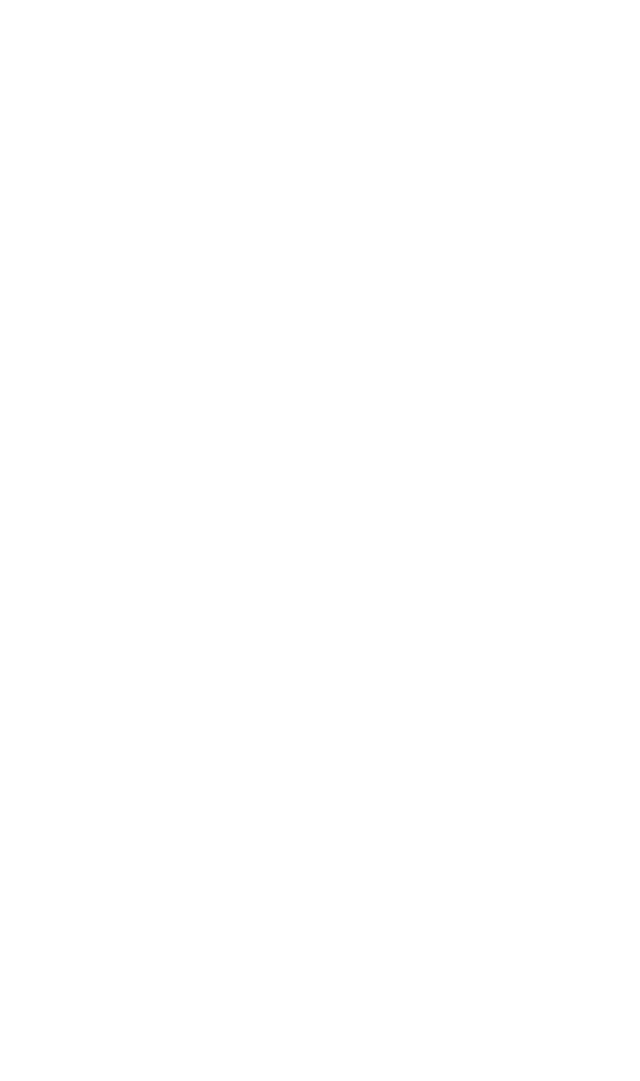
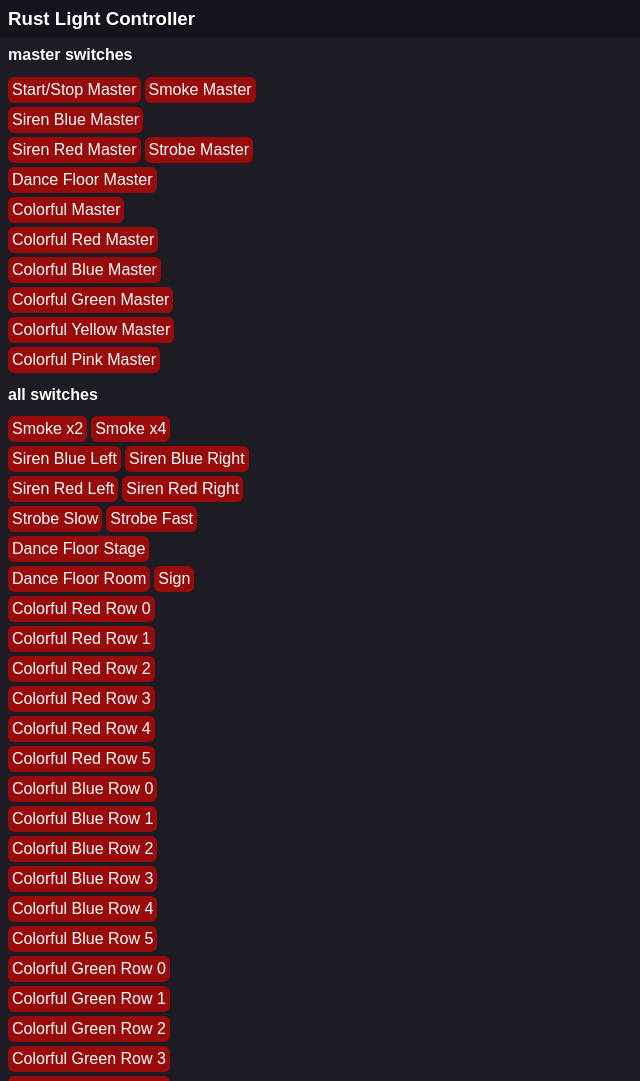
Before and after one commit to WlanKabL/Rust-LJ, a website: page public/index.html in a window 1280 px wide. Shown: the top 1081 px of the page, without its empty margins (0-640 px from the left). Before the commit the page ends 800 px from the top, so only its background shows below. Drawn offline with Linux system fonts and the light colour scheme.

Commit message:
add basic switch panel

```diff
--- a/public/index.html
+++ b/public/index.html
@@ -1,11 +1,36 @@
 <!DOCTYPE html>
 <html lang="en">
+
 <head>
-    <meta charset="UTF-8">
-    <meta name="viewport" content="width=device-width, initial-scale=1.0">
-    <title>Rust Light Controller</title>
+	<meta charset="UTF-8">
+	<meta name="viewport" content="width=device-width, initial-scale=1.0">
+	<link rel="stylesheet" href="./style.css">
+	<title>Rust Light Controller</title>
 </head>
+
 <body>
+	<div class="header">
+		<h3 id="title">Rust Light Controller</h3>
+	</div>
 
+	<div class="container">
+		<div id="panel-left">
+			<h4>master switches</h4>
+			<div id="panel-master"></div>
+
+			<h4>all switches</h4>
+			<div id="panel-all"></div>
+
+		</div>
+
+		<div id="panel-right">
+
+		</div>
+	</div>
+
+
+
+	<script src="./script.js"></script>
 </body>
+
 </html>
--- /dev/null
+++ b/public/script.js
@@ -0,0 +1,344 @@
+let smartSwitches = {
+	startStop: {
+		master: {
+			id: "startStop.master",
+			name: "Start/Stop Master",
+			state: false
+		}
+	},
+	smoke: {
+		master: {
+			id: "smoke.master",
+			name: "Smoke Master",
+			state: false
+		},
+		x2: {
+			id: "smoke.x2",
+			name: "Smoke x2",
+			state: false
+		},
+		x4: {
+			id: "smoke.x4",
+			name: "Smoke x4",
+			state: false
+		}
+	},
+	sirenBlue: {
+		master: {
+			id: "sirenBlue.master",
+			name: "Siren Blue Master",
+			state: false
+		},
+		left: {
+			id: "sirenBlue.left",
+			name: "Siren Blue Left",
+			state: false
+		},
+		right: {
+			id: "sirenBlue.right",
+			name: "Siren Blue Right",
+			state: false
+		}
+	},
+	sirenRed: {
+		master: {
+			id: "sirenRed.master",
+			name: "Siren Red Master",
+			state: false
+		},
+		left: {
+			id: "sirenRed.left",
+			name: "Siren Red Left",
+			state: false
+		},
+		right: {
+			id: "sirenRed.right",
+			name: "Siren Red Right",
+			state: false
+		}
+	},
+	strobe: {
+		master: {
+			id: "strobe.master",
+			name: "Strobe Master",
+			state: false
+		},
+		slow: {
+			id: "strobe.slow",
+			name: "Strobe Slow",
+			state: false
+		},
+		fast: {
+			id: "strobe.fast",
+			name: "Strobe Fast",
+			state: false
+		}
+	},
+	danceFloor: {
+		master: {
+			id: "danceFloor.master",
+			name: "Dance Floor Master",
+			state: false
+		},
+		stage: {
+			id: "danceFloor.stage",
+			name: "Dance Floor Stage",
+			state: false
+		},
+		room: {
+			id: "danceFloor.room",
+			name: "Dance Floor Room",
+			state: false
+		}
+	},
+	sign: {
+		id: "sign",
+		name: "Sign",
+		state: false
+	},
+	colorful: {
+		master: {
+			id: "colorful.master",
+			name: "Colorful Master",
+			state: false
+		},
+		red: {
+			master: {
+				id: "colorful.red.master",
+				name: "Colorful Red Master",
+				state: false
+			},
+			row0: {
+				id: "colorful.red.row0",
+				name: "Colorful Red Row 0",
+				state: false
+			},
+			row1: {
+				id: "colorful.red.row1",
+				name: "Colorful Red Row 1",
+				state: false
+			},
+			row2: {
+				id: "colorful.red.row2",
+				name: "Colorful Red Row 2",
+				state: false
+			},
+			row3: {
+				id: "colorful.red.row3",
+				name: "Colorful Red Row 3",
+				state: false
+			},
+			row4: {
+				id: "colorful.red.row4",
+				name: "Colorful Red Row 4",
+				state: false
+			},
+			row5: {
+				id: "colorful.red.row5",
+				name: "Colorful Red Row 5",
+				state: false
+			}
+		},
+		blue: {
+			master: {
+				id: "colorful.blue.master",
+				name: "Colorful Blue Master",
+				state: false
+			},
+			row0: {
+				id: "colorful.blue.row0",
+				name: "Colorful Blue Row 0",
+				state: false
+			},
+			row1: {
+				id: "colorful.blue.row1",
+				name: "Colorful Blue Row 1",
+				state: false
+			},
+			row2: {
+				id: "colorful.blue.row2",
+				name: "Colorful Blue Row 2",
+				state: false
+			},
+			row3: {
+				id: "colorful.blue.row3",
+				name: "Colorful Blue Row 3",
+				state: false
+			},
+			row4: {
+				id: "colorful.blue.row4",
+				name: "Colorful Blue Row 4",
+				state: false
+			},
+			row5: {
+				id: "colorful.blue.row5",
+				name: "Colorful Blue Row 5",
+				state: false
+			}
+		},
+		green: {
+			master: {
+				id: "colorful.green.master",
+				name: "Colorful Green Master",
+				state: false
+			},
+			row0: {
+				id: "colorful.green.row0",
+				name: "Colorful Green Row 0",
+				state: false
+			},
+			row1: {
+				id: "colorful.green.row1",
+				name: "Colorful Green Row 1",
+				state: false
+			},
+			row2: {
+				id: "colorful.green.row2",
+				name: "Colorful Green Row 2",
+				state: false
+			},
+			row3: {
+				id: "colorful.green.row3",
+				name: "Colorful Green Row 3",
+				state: false
+			},
+			row4: {
+				id: "colorful.green.row4",
+				name: "Colorful Green Row 4",
+				state: false
+			},
+			row5: {
+				id: "colorful.green.row5",
+				name: "Colorful Green Row 5",
+				state: false
+			}
+		},
+		yellow: {
+			master: {
+				id: "colorful.yellow.master",
+				name: "Colorful Yellow Master",
+				state: false
+			},
+			row0: {
+				id: "colorful.yellow.row0",
+				name: "Colorful Yellow Row 0",
+				state: false
+			},
+			row1: {
+				id: "colorful.yellow.row1",
+				name: "Colorful Yellow Row 1",
+				state: false
+			},
+			row2: {
+				id: "colorful.yellow.row2",
+				name: "Colorful Yellow Row 2",
+				state: false
+			},
+			row3: {
+				id: "colorful.yellow.row3",
+				name: "Colorful Yellow Row 3",
+				state: false
+			},
+			row4: {
+				id: "colorful.yellow.row4",
+				name: "Colorful Yellow Row 4",
+				state: false
+			},
+			row5: {
+				id: "colorful.yellow.row5",
+				name: "Colorful Yellow Row 5",
+				state: false
+			}
+		},
+		pink: {
+			master: {
+				id: "colorful.pink.master",
+				name: "Colorful Pink Master",
+				state: false
+			},
+			row0: {
+				id: "colorful.pink.row0",
+				name: "Colorful Pink Row 0",
+				state: false
+			},
+			row1: {
+				id: "colorful.pink.row1",
+				name: "Colorful Pink Row 1",
+				state: false
+			},
+			row2: {
+				id: "colorful.pink.row2",
+				name: "Colorful Pink Row 2",
+				state: false
+			},
+			row3: {
+				id: "colorful.pink.row3",
+				name: "Colorful Pink Row 3",
+				state: false
+			},
+			row4: {
+				id: "colorful.pink.row4",
+				name: "Colorful Pink Row 4",
+				state: false
+			},
+			row5: {
+				id: "colorful.pink.row5",
+				name: "Colorful Pink Row 5",
+				state: false
+			}
+		}
+	}
+};
+
+const panelAll = document.getElementById("panel-all");
+const panelMaster = document.getElementById("panel-master");
+
+const updateHz = 60;
+const updateMs = Math.floor(1 / updateHz * 1000);
+
+
+function init() {
+
+	function createButton(smartSwitch, panel) {
+		const childNode = document.createElement("div");
+		childNode.innerHTML = smartSwitch.name;  // Display the name property
+		childNode.classList.add("switch");
+		childNode.classList.add(smartSwitch.state);
+		childNode.id = smartSwitch.id;  // Set the ID for the element
+		childNode.addEventListener("click", event => {
+			smartSwitch.state = !smartSwitch.state;
+			console.log(`${smartSwitch.name} changed to ${smartSwitch.state}`)
+			childNode.classList = `switch ${smartSwitch.state}`
+			console.log(smartSwitches
+
+			)
+		});
+
+		panel.appendChild(childNode);  // Append to the appropriate panel
+	}
+
+	function traverseAndCreateButtons(switchGroup, panelMaster, panelAll) {
+		for (const key in switchGroup) {
+			const item = switchGroup[key];
+
+			// If it's an object with further nested objects, traverse it
+			if (typeof item === "object" && !item.id) {
+				traverseAndCreateButtons(item, panelMaster, panelAll);
+			} else {
+				// Check if it's a "master" switch
+				if (item.id.includes("master")) {
+					createButton(item, panelMaster);  // Append to the master panel
+				} else {
+					createButton(item, panelAll);  // Append to the general panel
+				}
+			}
+		}
+	}
+
+	// Traverse through the smartSwitches object and create buttons
+	traverseAndCreateButtons(smartSwitches, panelMaster, panelAll);
+
+}
+
+
+init();
--- /dev/null
+++ b/public/style.css
@@ -0,0 +1,66 @@
+* {
+	margin: 0;
+	padding: 0;
+	background-color: #1d1c25;
+	color: #fff;
+	font-family: Arial, Helvetica, sans-serif;
+}
+
+
+#title {
+	padding: 8px;
+	background-color: #15141d;
+}
+
+.container {
+	display: flex;
+	gap: 8px;
+	margin: 8px;
+}
+
+#panel-left {
+	display: flex;
+	gap: 1vw;
+	flex-direction: column;
+	flex-wrap: nowrap;
+
+	flex-shrink: 1;
+	flex-grow: 0;
+	flex-basis: 20vw;
+}
+
+#panel-master {
+	flex-grow: 1;
+	gap: 4px;
+	display: flex;
+	flex-wrap: wrap;
+}
+
+#panel-all {
+	flex-grow: 1;
+	gap: 4px;
+	display: flex;
+	flex-wrap: wrap;
+}
+
+#panel-right {
+	flex-shrink: 1;
+	flex-grow: 1;
+}
+
+.switch {
+	text-align: center;
+	width: 25%;
+	padding: 4px;
+	background-color: #15141d;
+	border-radius: 6px;
+	width: fit-content;
+}
+
+.true {
+	background-color: #0b9946;
+}
+
+.false {
+	background-color: #990b0b;
+}
```
